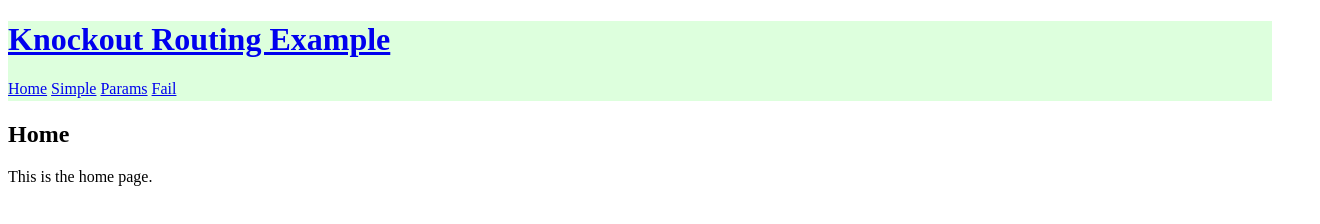
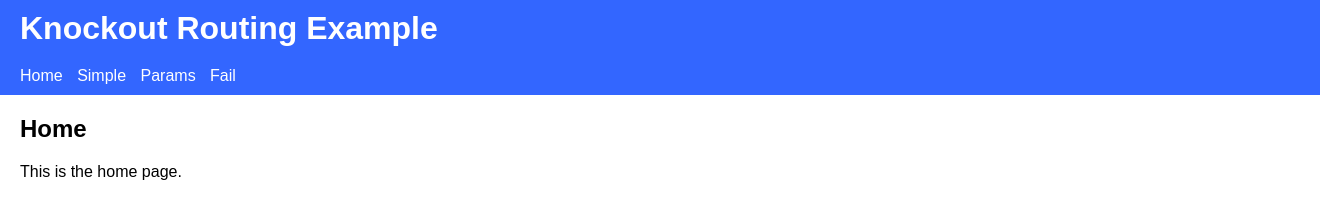
Before and after one commit to lshift/knockout-routing, a website: page src/index.html in a window 1280 px wide. Shown: the whole page, 1320 px wide, since content can reach past the window. Drawn offline with Linux system fonts and the light colour scheme.

Commit message:
Improved styling (i.e. some actual attempt at styling). But still simple.

```diff
--- a/src/styles/main.css
+++ b/src/styles/main.css
@@ -1,5 +1,29 @@
+body {
+  margin: 0px;
+  padding: 0px;
+  font-family: sans-serif;
+}
+
 #header {
   width: 100%;
-  height: 80px;
-  background-color: #dfd;
+  background-color: #36f;
+  padding: 10px 20px;
 }
+
+#header h1 {
+  margin: 0px 0px 20px 0px;
+}
+
+#header a {
+  color: white;
+  text-decoration: none;
+  margin-right: 10px;
+}
+
+#content {
+  padding: 20px;
+}
+
+#content h2 {
+  margin-top: 0px;
+}
```
